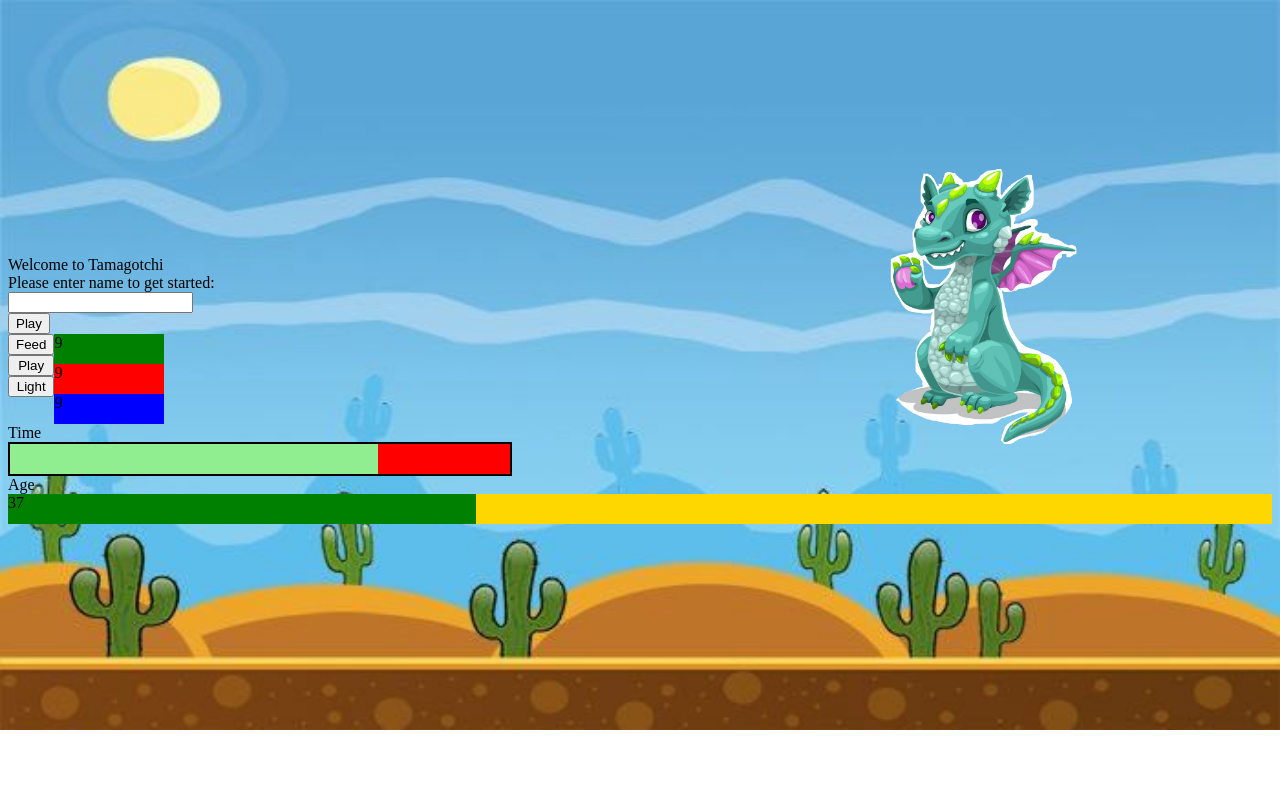
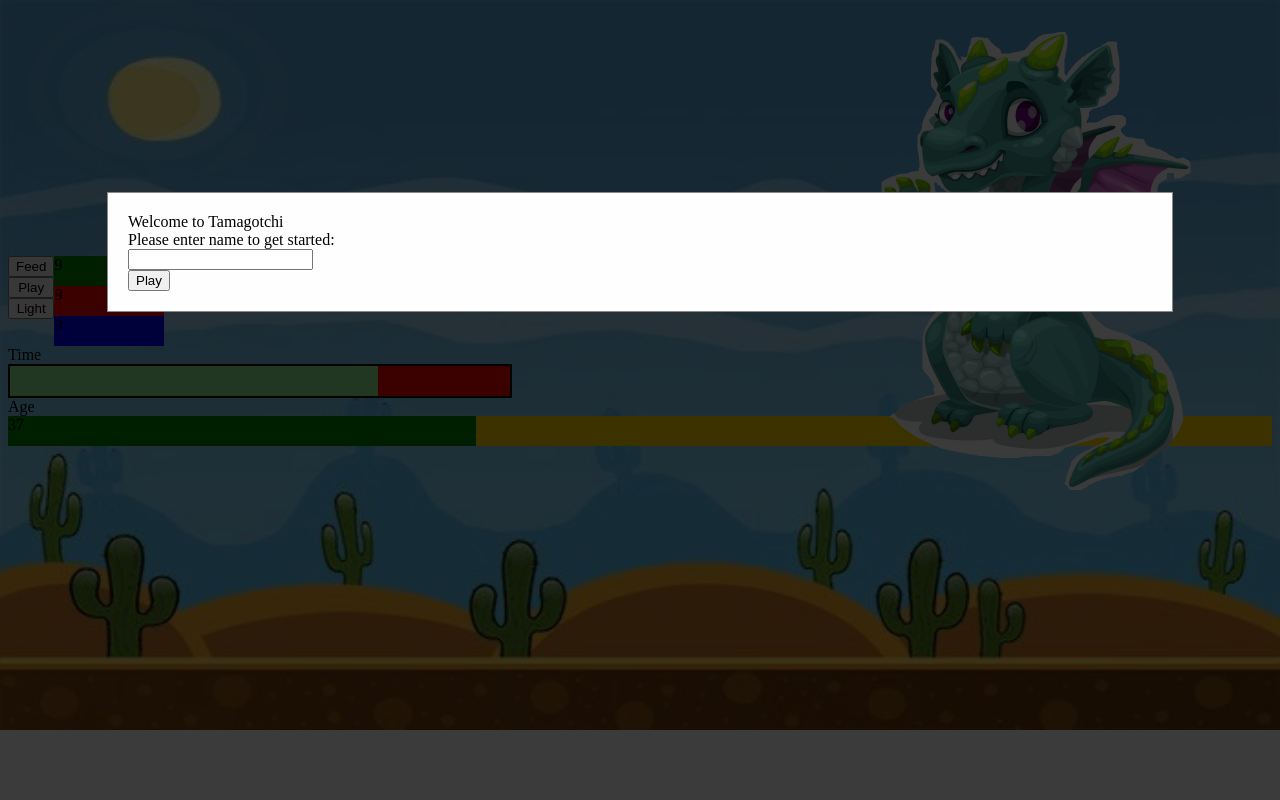
Before and after one commit to Hasanrizvi1993/Project-One-Tamagotchi, a PHP site: page / in a window 1280 px wide. Run offline with PHP 8.4, Linux system fonts and the light colour scheme.

Commit message:
Created Start Modal and the Input name functionality

```diff
--- a/game.js
+++ b/game.js
@@ -21,6 +21,7 @@
   playerName = document.getElementById("myText").value
   // alert(playerName)
   document.getElementById("nameOutput").innerHTML = playerName
+  document.getElementById("myModal").style.display = "none"
 }
 
 
--- a/style.css
+++ b/style.css
@@ -7,17 +7,39 @@
     margin-top: 20vw;
 }
 
+.modal {
+overflow: hidden;
+height: 100%;
+z-index: 1;
+left: 0;
+position: fixed;
+top: 0;
+width: 100%;
+background-color: rgba(0, 0, 0, 0.481);
+background-color: rgba(0, 0, 0, 0.769);
+}
+
+
+.modal-content {
+background-color: #fefefe;
+margin: 15% auto;
+padding: 20px;
+border: 1px solid #888;
+width: 80%;
+}
+
+
 .container{
     display: flex;
 }
 
 .youngdragon{
-    width: 300px;
+    width: 500px;
     height: auto;
-    position: absolute;
-    right: 150px;
-    top: 150px;
-    z-index: 4;
+    position: fixed;
+    right: 0;
+    top: 0;
+    /* z-index: 2; */
 }
 
 /* Buttons and Bars Status */
```
